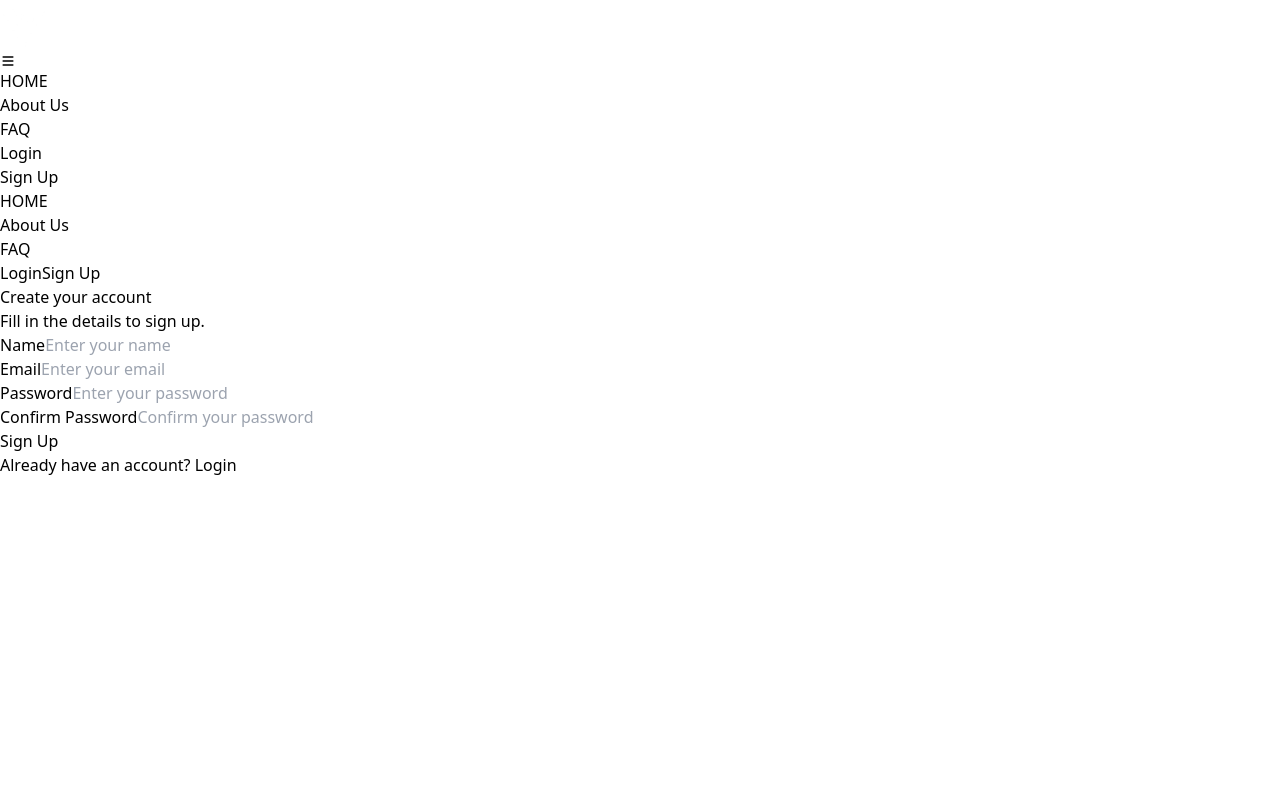
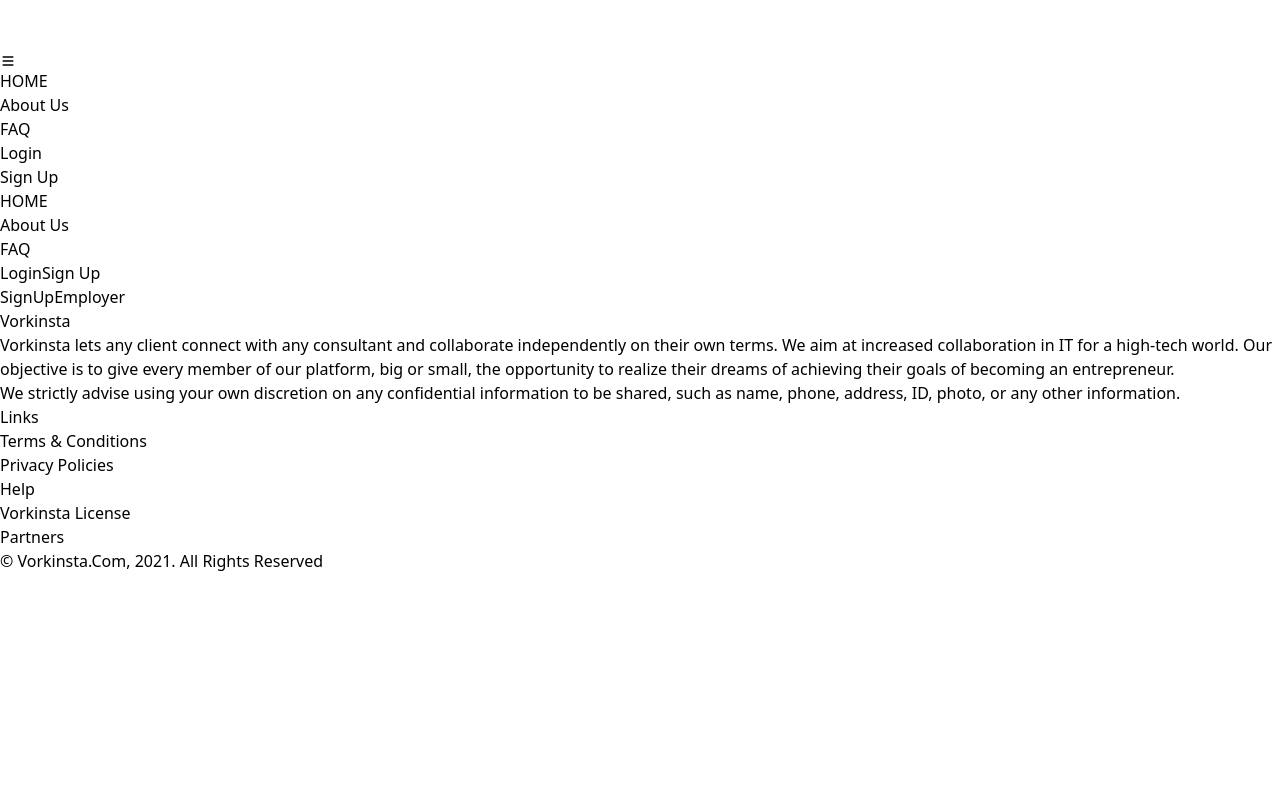
Before and after one commit to sanketmahadik191/Vi-WebDev, a React (Vite) app: page /signup/employer in a window 1280 px wide. Shown: the top 800 px of the page. Built offline with nearby package versions, Linux system fonts and the light colour scheme.

Commit message:
Signup routes created

```diff
--- a/src/App.jsx
+++ b/src/App.jsx
@@ -10,6 +10,8 @@
 import Forgot from './pages/Forgot'
 import ForgotPassword from './pages/ForgotPassword'
 import Selection from './pages/Selection'
+import SignUpIntern from './pages/SignUpIntern'
+import SignUpEmployer from './pages/SignUpEmployer'
 
 function App() {
   const location = useLocation();
@@ -23,7 +25,8 @@
         <Route path='/' element={<Home />}/>
         <Route path='/selection' element={<Selection />} />
         <Route path='/login' element={<Login />}></Route>
-        <Route path='/signup/:role' element={<SignUp />}></Route>
+        <Route path='/signup/intern' element={<SignUpIntern />}></Route>
+        <Route path='/signup/employer' element={<SignUpEmployer />}></Route>
         <Route path='/forgot' element={<Forgot/>}></Route>
         <Route path='/forgot' element={<ForgotPassword />}></Route>
      </Routes>
--- /dev/null
+++ b/src/pages/SignUpEmployer.jsx
@@ -0,0 +1,9 @@
+import React from 'react'
+
+function SignUpEmployer() {
+  return (
+    <div>SignUpEmployer</div>
+  )
+}
+
+export default SignUpEmployer
--- /dev/null
+++ b/src/pages/SignUpIntern.jsx
@@ -0,0 +1,9 @@
+import React from 'react'
+
+function SignUpIntern() {
+  return (
+    <div>SignUpIntern</div>
+  )
+}
+
+export default SignUpIntern
```
